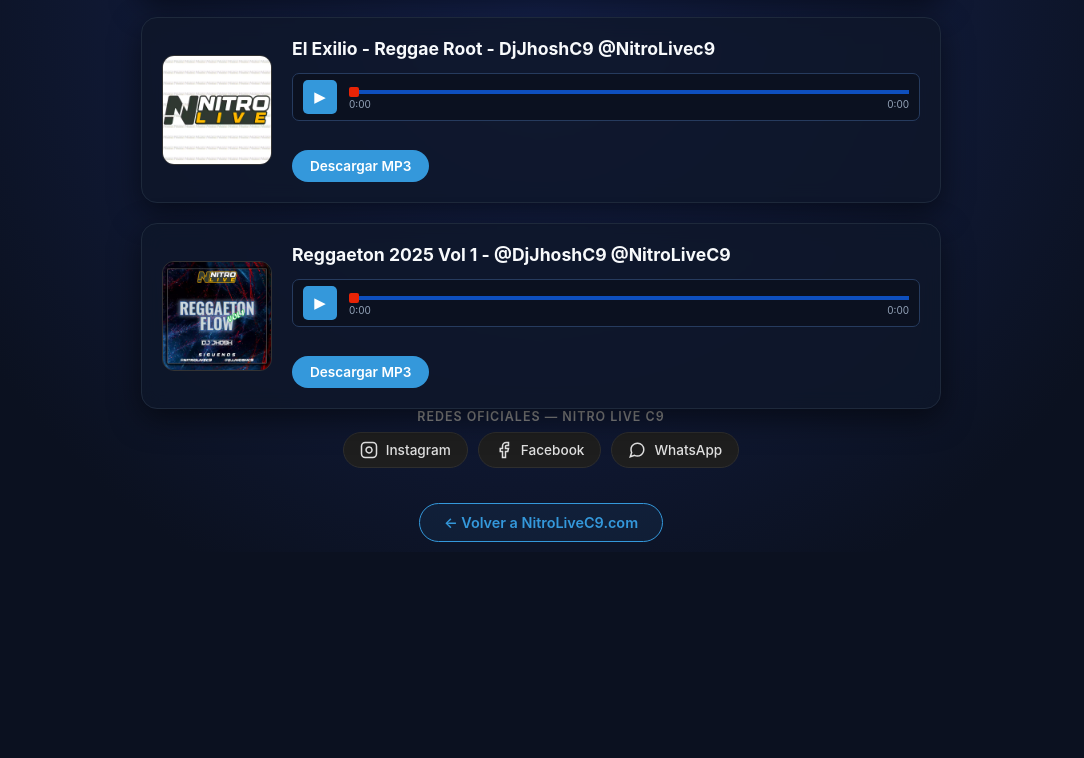
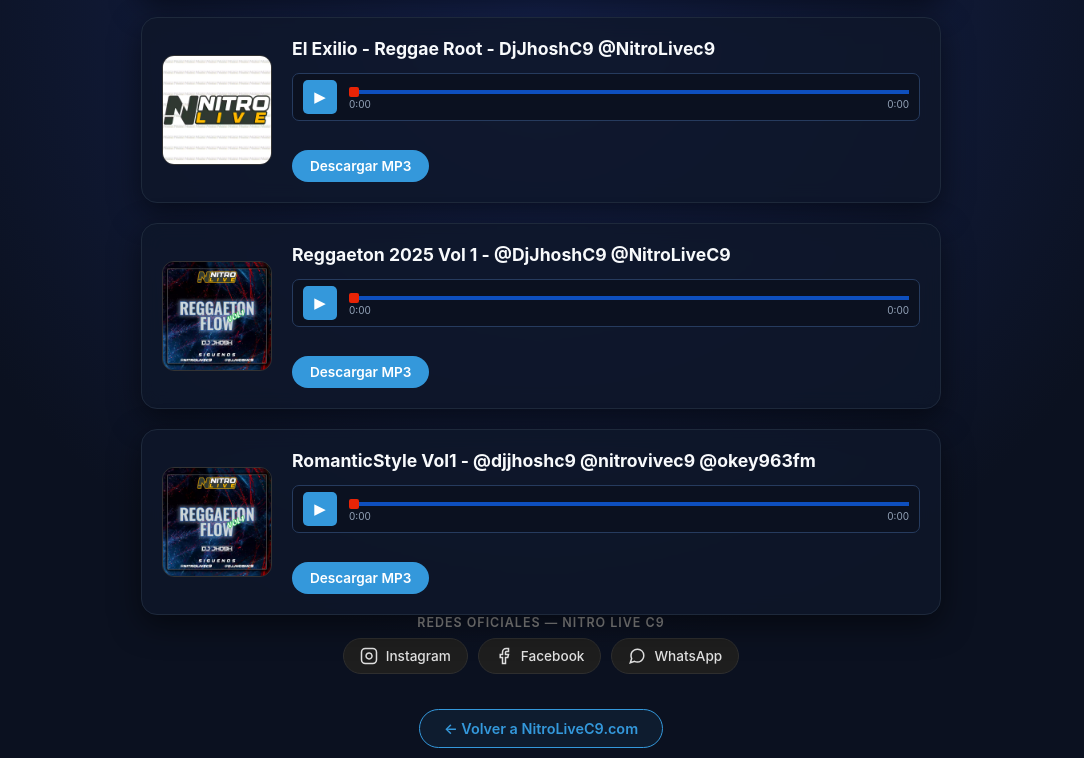
Before and after one commit to djjhoshc9-debug/nitrolivec9, an Astro site: page /djjhoshc9 in a window 1280 px wide. Shown: the part 814-1572 px from the top of the page, without its empty margins (99-1183 px from the left). Before the commit the page ends 1366 px from the top, so only its background shows below. Built offline with nearby package versions, Linux system fonts and the light colour scheme; Astro itself is replaced by a stand-in of ours.

Commit message:
Actualización djjhoshc9

```diff
--- a/src/pages/djjhoshc9.astro
+++ b/src/pages/djjhoshc9.astro
@@ -32,6 +32,12 @@ const mixes = [
     title: "Reggaeton 2025 Vol 1 - @DjJhoshC9 @NitroLiveC9",
     cover: "/blog/mix/REGGAETONFLOW.webp",
     audioUrl: "https://archive.org/download/reggaeton-2025-vol-1-dj-jhosh-c-9-nitro-live-c-9/Reggaeton%202025%20Vol%201%20-%20%40DjJhoshC9%20%40NitroLiveC9.mp3"
+  },
+  {
+    id: "mix111",
+    title: "RomanticStyle Vol1 - @djjhoshc9 @nitrovivec9 @okey963fm",
+    cover: "/blog/mix/REGGAETONFLOW.webp",
+    audioUrl: "https://archive.org/download/romantic-style-vol-1-djjhoshc-9-nitrovivec-9-okey-963fm/RomanticStyle%20Vol1%20-%20%40djjhoshc9%20%40nitrovivec9%20%40okey963fm.mp3"
   },
 ];
 ---
```
